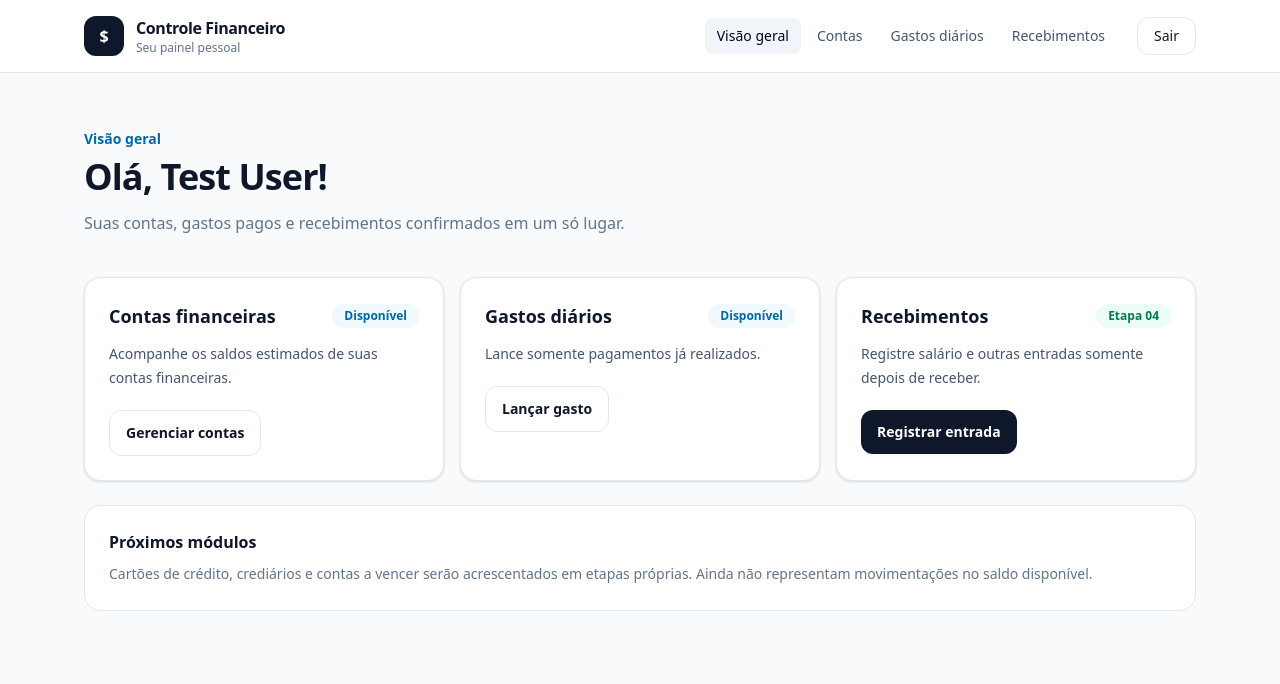
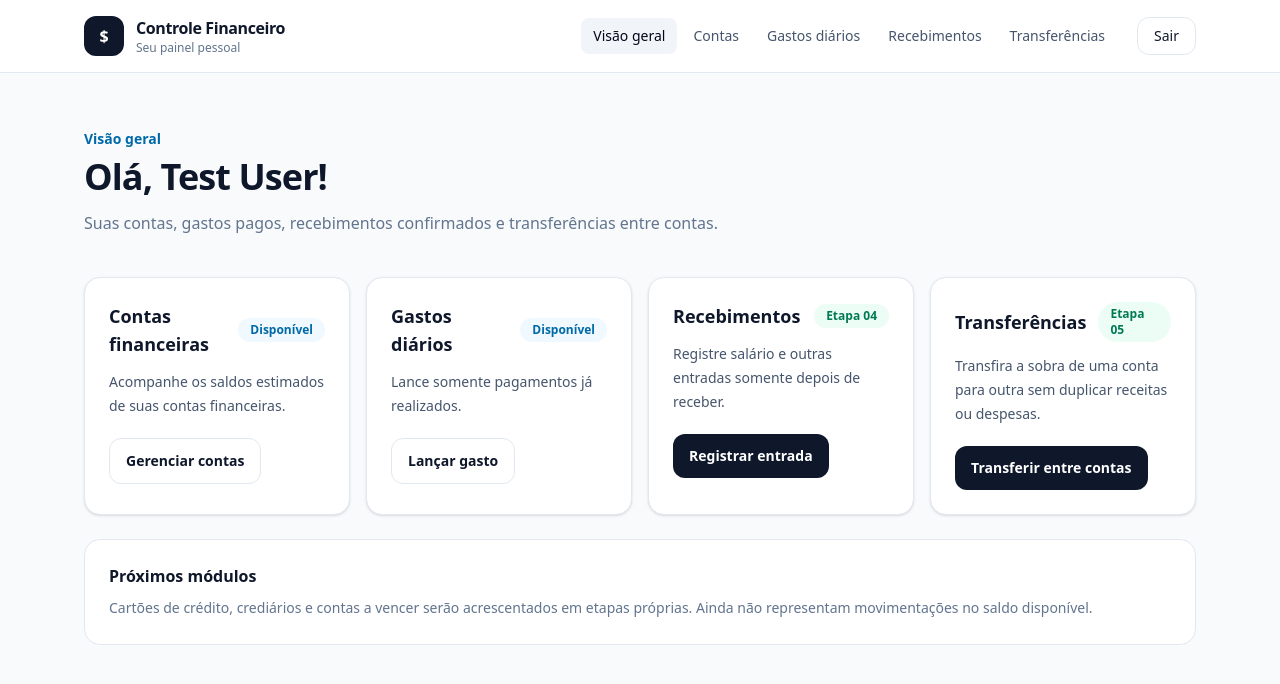
Before and after one commit to jrgviana/controle-financeiro, a Laravel app: page /dashboard in a window 1280 px wide. Shown: the top 684 px of the page. Run offline with Laravel 12, Linux system fonts and the light colour scheme; a user stored in the database is signed in; data comes from the database, SQL or seed files in the repository; style sheets or scripts are compiled from the project's sources; some libraries are stand-ins or nearby versions.

Commit message:
Etapa 05: conecta transferências aos saldos das contas e à navegação

```diff
--- a/resources/views/dashboard.blade.php
+++ b/resources/views/dashboard.blade.php
@@ -5,9 +5,9 @@
 @section('content')
     <p class="text-sm font-semibold text-sky-700">Visão geral</p>
     <h1 class="mt-2 text-3xl font-semibold tracking-tight sm:text-4xl">Olá, {{ auth()->user()->name }}!</h1>
-    <p class="mt-3 max-w-2xl text-base leading-7 text-slate-500">Suas contas, gastos pagos e recebimentos confirmados em um só lugar.</p>
+    <p class="mt-3 max-w-2xl text-base leading-7 text-slate-500">Suas contas, gastos pagos, recebimentos confirmados e transferências entre contas.</p>
 
-    <div class="mt-10 grid gap-4 md:grid-cols-3">
+    <div class="mt-10 grid gap-4 md:grid-cols-2 xl:grid-cols-4">
         <section class="rounded-2xl border border-slate-200 bg-white p-6 shadow-sm">
             <div class="flex items-center justify-between gap-3">
                 <h2 class="text-lg font-semibold">Contas financeiras</h2>
@@ -32,6 +32,14 @@
             <p class="mt-3 text-sm leading-6 text-slate-600">Registre salário e outras entradas somente depois de receber.</p>
             <a href="{{ route('recebimentos.index') }}" class="mt-5 inline-flex rounded-xl bg-slate-900 px-4 py-3 text-sm font-semibold text-white transition hover:bg-slate-800">Registrar entrada</a>
         </section>
+        <section class="rounded-2xl border border-slate-200 bg-white p-6 shadow-sm">
+            <div class="flex items-center justify-between gap-3">
+                <h2 class="text-lg font-semibold">Transferências</h2>
+                <span class="rounded-full bg-emerald-50 px-3 py-1 text-xs font-semibold text-emerald-700">Etapa 05</span>
+            </div>
+            <p class="mt-3 text-sm leading-6 text-slate-600">Transfira a sobra de uma conta para outra sem duplicar receitas ou despesas.</p>
+            <a href="{{ route('transferencias.index') }}" class="mt-5 inline-flex rounded-xl bg-slate-900 px-4 py-3 text-sm font-semibold text-white transition hover:bg-slate-800">Transferir entre contas</a>
+        </section>
     </div>
 
     <section class="mt-6 rounded-2xl border border-slate-200 bg-white p-6">
--- a/resources/views/layouts/app.blade.php
+++ b/resources/views/layouts/app.blade.php
@@ -24,6 +24,7 @@
                     <a href="{{ route('contas.index') }}" class="rounded-lg px-3 py-2 font-medium transition hover:bg-slate-100 {{ request()->routeIs('contas.*') ? 'bg-slate-100 text-slate-950' : 'text-slate-600' }}">Contas</a>
                     <a href="{{ route('gastos.index') }}" class="rounded-lg px-3 py-2 font-medium transition hover:bg-slate-100 {{ request()->routeIs('gastos.*') ? 'bg-slate-100 text-slate-950' : 'text-slate-600' }}">Gastos diários</a>
                     <a href="{{ route('recebimentos.index') }}" class="rounded-lg px-3 py-2 font-medium transition hover:bg-slate-100 {{ request()->routeIs('recebimentos.*') ? 'bg-slate-100 text-slate-950' : 'text-slate-600' }}">Recebimentos</a>
+                    <a href="{{ route('transferencias.index') }}" class="rounded-lg px-3 py-2 font-medium transition hover:bg-slate-100 {{ request()->routeIs('transferencias.*') ? 'bg-slate-100 text-slate-950' : 'text-slate-600' }}">Transferências</a>
                 </nav>
                 <form method="POST" action="{{ route('logout') }}">
                     @csrf
--- a/routes/web.php
+++ b/routes/web.php
@@ -4,6 +4,7 @@ use App\Http\Controllers\Auth\PinLoginController;
 use App\Livewire\DailyExpenses;
 use App\Livewire\FinancialAccounts;
 use App\Livewire\ReceivedIncomes;
+use App\Livewire\AccountTransfers;
 use Illuminate\Support\Facades\Route;
 
 Route::redirect('/', '/dashboard');
@@ -18,5 +19,6 @@ Route::middleware('auth')->group(function (): void {
     Route::livewire('/contas', FinancialAccounts::class)->name('contas.index');
     Route::livewire('/gastos', DailyExpenses::class)->name('gastos.index');
     Route::livewire('/recebimentos', ReceivedIncomes::class)->name('recebimentos.index');
+    Route::livewire('/transferencias', AccountTransfers::class)->name('transferencias.index');
     Route::post('/sair', [PinLoginController::class, 'destroy'])->name('logout');
 });
```
Also changed, not shown: app/Livewire/FinancialAccounts.php (+4 -5 lines), app/Models/FinancialAccount.php (+10 -0 lines), resources/views/livewire/financial-accounts.blade.php (+13 -6 lines).
